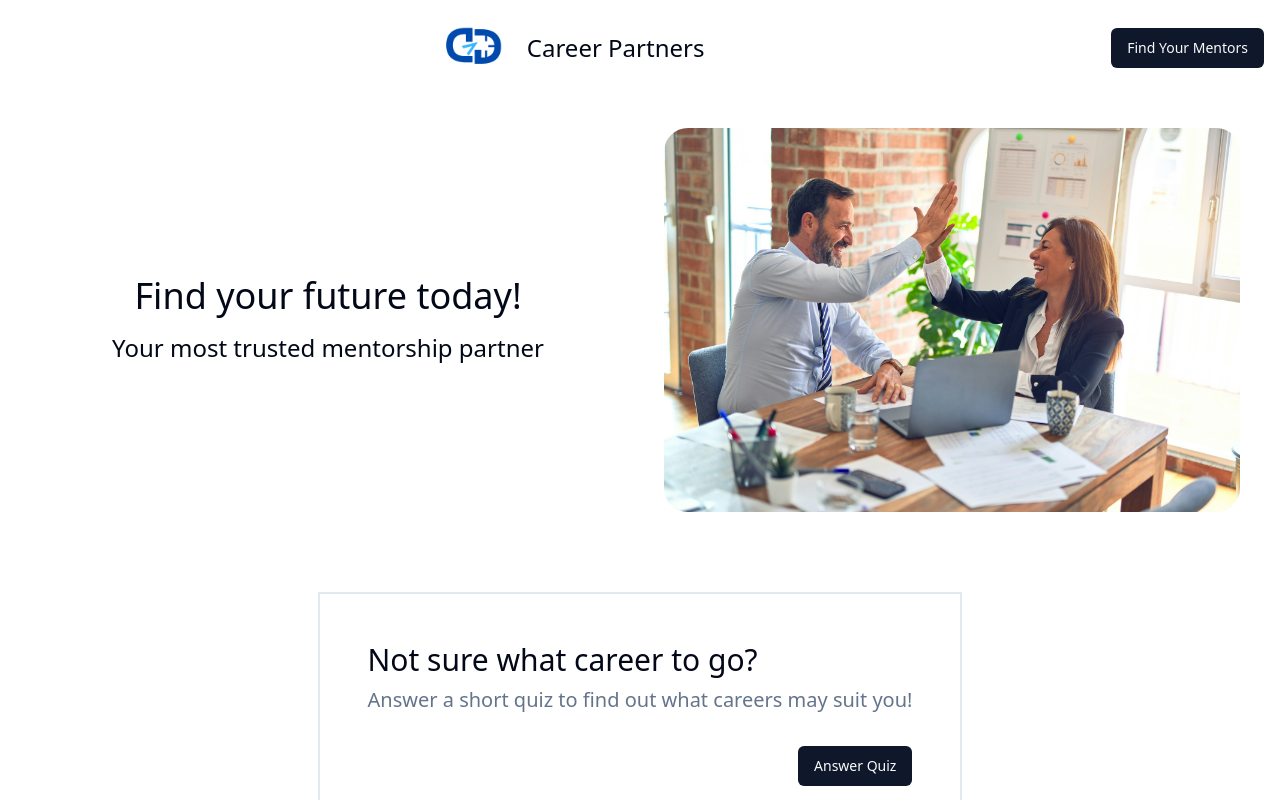
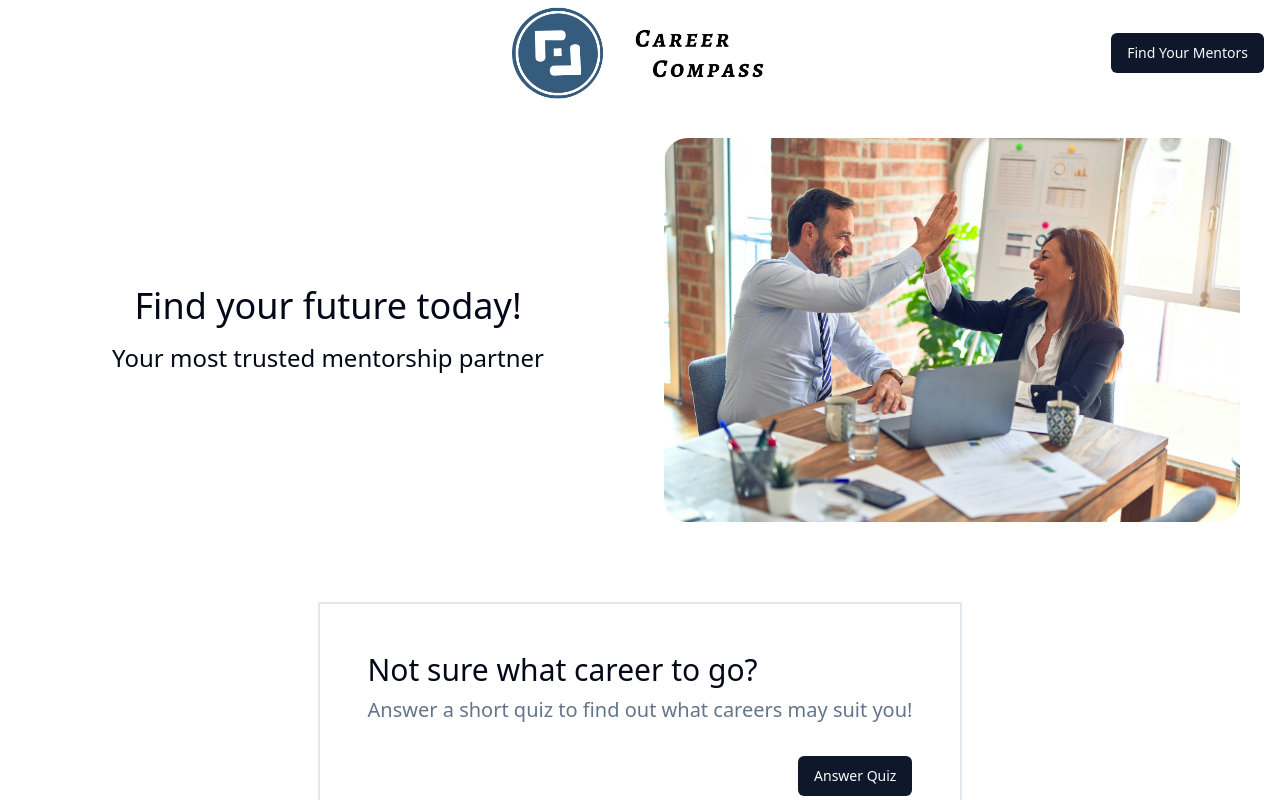
Before and after one commit to Kyaw-Thiha/career-compass, a React (Vite) app: page / in a window 1280 px wide. Shown: the top 800 px of the page. Built offline with nearby package versions, Linux system fonts and the light colour scheme.

Commit message:
Swapped the logo

```diff
--- a/src/routes/root.tsx
+++ b/src/routes/root.tsx
@@ -1,16 +1,17 @@
 import { Outlet } from "react-router-dom";
 import { Button } from "@/components/ui/button"
+import { useNavigate } from "react-router-dom";
 
 export default function Root() {
+    const navigate = useNavigate()
     return (
         <div id="detail">
-            <nav className="flex flex-row content-between justify-between mb-8 mx-4">
+            <nav className="grid grid-cols-3 mb-8 mx-4">
                 <div className="hidden md:block"></div>
-                <div className="flex flex-row gap-2 items-center">
-                    <img className="w-24" src='/logo.png' alt="Logo" />
-                    <h2 className="text-2xl hidden md:block">Career Partners</h2>
+                <div className="flex flex-row gap-2 items-center justify-self-center cursor-pointer" onClick={() => navigate("/")}>
+                    <img className="w-64" src='/logo.png' alt="Logo" />
                 </div>
-                <div className="flex items-center">
+                <div className="flex items-center justify-self-end">
                     <Button>Find Your Mentors</Button>
                 </div>
             </nav>
```
Also changed, not shown: public/logo-old.png (added), public/logo.png.
